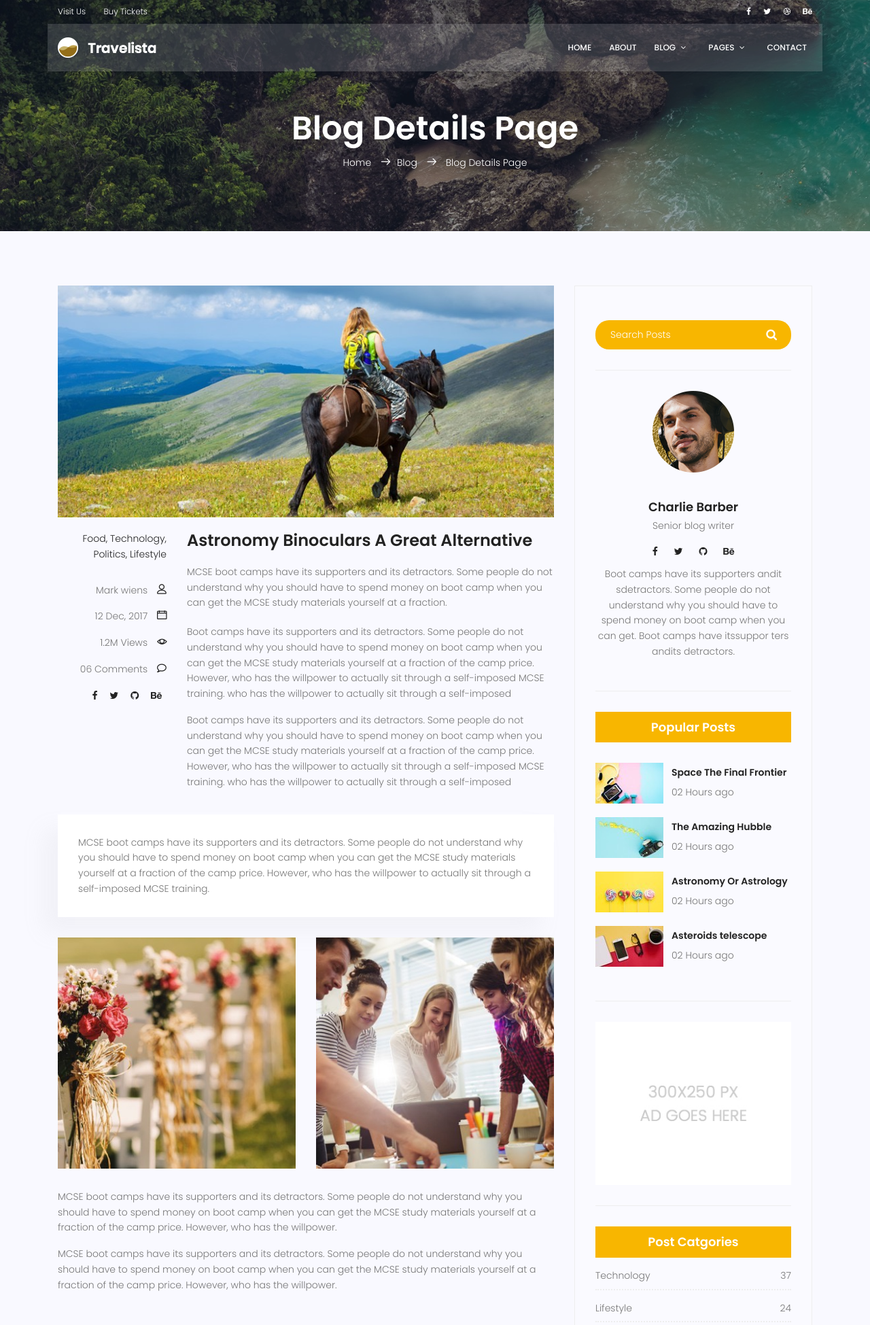
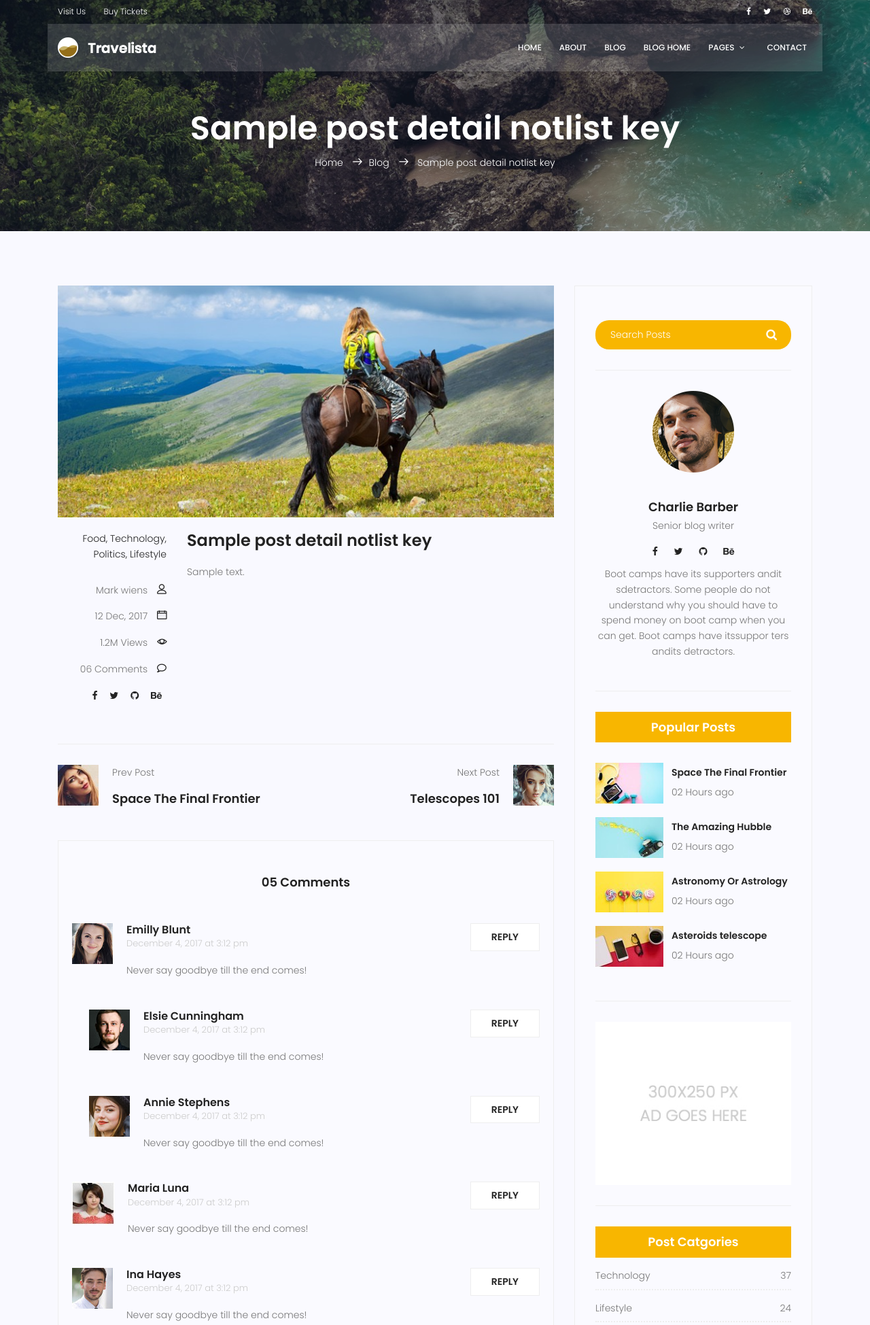
Before and after one commit to solaimooon/my_site_1, a Django app: template templates/blog/blog-single.html in a window 1280 px wide. Shown: the top 1949 px of the page at 68% size. Run offline with Django 5.2, Linux system fonts and the light colour scheme; the template is opened without the code that fills it: most values are stand-ins (such as "Sample title", 1, 10 or a date in 2020); some libraries are stand-ins or nearby versions.

Commit message:
setup the single page(or detaile page) for eche post for e.g creat dynamic url for each page and customize banner of this page

```diff
--- a/blog/urls.py
+++ b/blog/urls.py
@@ -4,5 +4,5 @@ from django.urls import path
 app_name = 'blog'
 urlpatterns = [
     path('',blog_veiw,name='blog_home'),
-    path('blog_detail/',blog_detail_veiw,name='blog_detail'),
+    path('<int:id>/',blog_detail_veiw,name='blog_detail'),
 ]
--- a/templates/base.html
+++ b/templates/base.html
@@ -70,10 +70,9 @@
 				          <li><a href="{% url 'websit:home' %}">Home</a></li>
 				          <li><a href="{% url 'websit:about' %}">About</a></li>
 				          <li class="menu-has-children"><a href="">Blog</a>
-				            <ul>
-				              <li><a href="{% url 'blog:blog_home' %}">Blog Home</a></li>
-				              <li><a href="{% url 'blog:blog_detail' %}">Blog Single</a></li>
-				            </ul>
+                          <li><a href="{% url 'blog:blog_home' %}">Blog Home</a></li>
+
+
 				          </li>
 				          <li class="menu-has-children"><a href="">Pages</a>
 				            <ul>
--- a/templates/blog/blog-home.html
+++ b/templates/blog/blog-home.html
@@ -105,11 +105,11 @@
 									<div class="feature-img">
 										<img class="img-fluid" src={% static 'img/blog/feature-img1.jpg' %} alt="">
 									</div>
-									<a class="posts-title" href="blog-single.html"><h3>{{ post.title }}</h3></a>
+									<a class="posts-title" href="{{ post.id }}/"><h3>{{ post.title }}</h3></a>
 									<p class="excert">
 										{{ post.content }}
 									</p>
-									<a href="blog-single.html" class="primary-btn">View More</a>
+									<a href="{% url 'blog:blog_detail' id=post.id %}" class="primary-btn">View More</a>
 								</div>
 							</div>
                             {% endfor %}
--- a/templates/blog/blog-single.html
+++ b/templates/blog/blog-single.html
@@ -9,9 +9,9 @@
 					<div class="row d-flex align-items-center justify-content-center">
 						<div class="about-content col-lg-12">
 							<h1 class="text-white">
-								Blog Details Page
+								{{ post_detail_notlist_key.title }}
 							</h1>
-							<p class="text-white link-nav"><a href="index.html">Home </a>  <span class="lnr lnr-arrow-right"></span><a href="blog-home.html">Blog </a> <span class="lnr lnr-arrow-right"></span> <a href="blog-single.html"> Blog Details Page</a></p>
+							<p class="text-white link-nav"><a href="{% url 'websit:home' %}">Home </a>  <span class="lnr lnr-arrow-right"></span><a href="{% url 'blog:blog_home' %}">Blog </a> <span class="lnr lnr-arrow-right"></span> <a href="#"> {{ post_detail_notlist_key.title }}</a></p>
 						</div>
 					</div>
 				</div>
@@ -50,38 +50,12 @@
 									</div>
 								</div>
 								<div class="col-lg-9 col-md-9">
-									<h3 class="mt-20 mb-20">Astronomy Binoculars A Great Alternative</h3>
+									<h3 class="mt-20 mb-20">{{ post_detail_notlist_key.title }}</h3>
 									<p class="excert">
-										MCSE boot camps have its supporters and its detractors. Some people do not understand why you should have to spend money on boot camp when you can get the MCSE study materials yourself at a fraction.
 									</p>
-									<p>
-										Boot camps have its supporters and its detractors. Some people do not understand why you should have to spend money on boot camp when you can get the MCSE study materials yourself at a fraction of the camp price. However, who has the willpower to actually sit through a self-imposed MCSE training. who has the willpower to actually sit through a self-imposed
-									</p>
-									<p>
-										Boot camps have its supporters and its detractors. Some people do not understand why you should have to spend money on boot camp when you can get the MCSE study materials yourself at a fraction of the camp price. However, who has the willpower to actually sit through a self-imposed MCSE training. who has the willpower to actually sit through a self-imposed
-									</p>
+                                    {{ post_detail_notlist_key.content }}
 								</div>
-								<div class="col-lg-12">
-									<div class="quotes">
-										MCSE boot camps have its supporters and its detractors. Some people do not understand why you should have to spend money on boot camp when you can get the MCSE study materials yourself at a fraction of the camp price. However, who has the willpower to actually sit through a self-imposed MCSE training.
-									</div>
-									<div class="row mt-30 mb-30">
-										<div class="col-6">
-											<img class="img-fluid" src={% static 'img/blog/post-img1.jpg' %} alt="">
-										</div>
-										<div class="col-6">
-											<img class="img-fluid" src={% static 'img/blog/post-img2.jpg' %} alt="">
-										</div>
-										<div class="col-lg-12 mt-30">
-											<p>
-												MCSE boot camps have its supporters and its detractors. Some people do not understand why you should have to spend money on boot camp when you can get the MCSE study materials yourself at a fraction of the camp price. However, who has the willpower.
-											</p>
-											<p>
-												MCSE boot camps have its supporters and its detractors. Some people do not understand why you should have to spend money on boot camp when you can get the MCSE study materials yourself at a fraction of the camp price. However, who has the willpower.
-											</p>
-										</div>
-									</div>
-								</div>
+
 							</div>
 							<div class="navigation-area">
 								<div class="row">
```
Also changed, not shown: other parts of templates/blog/blog-single.html (+13 -13 lines), blog/views.py (+8 -4 lines).
